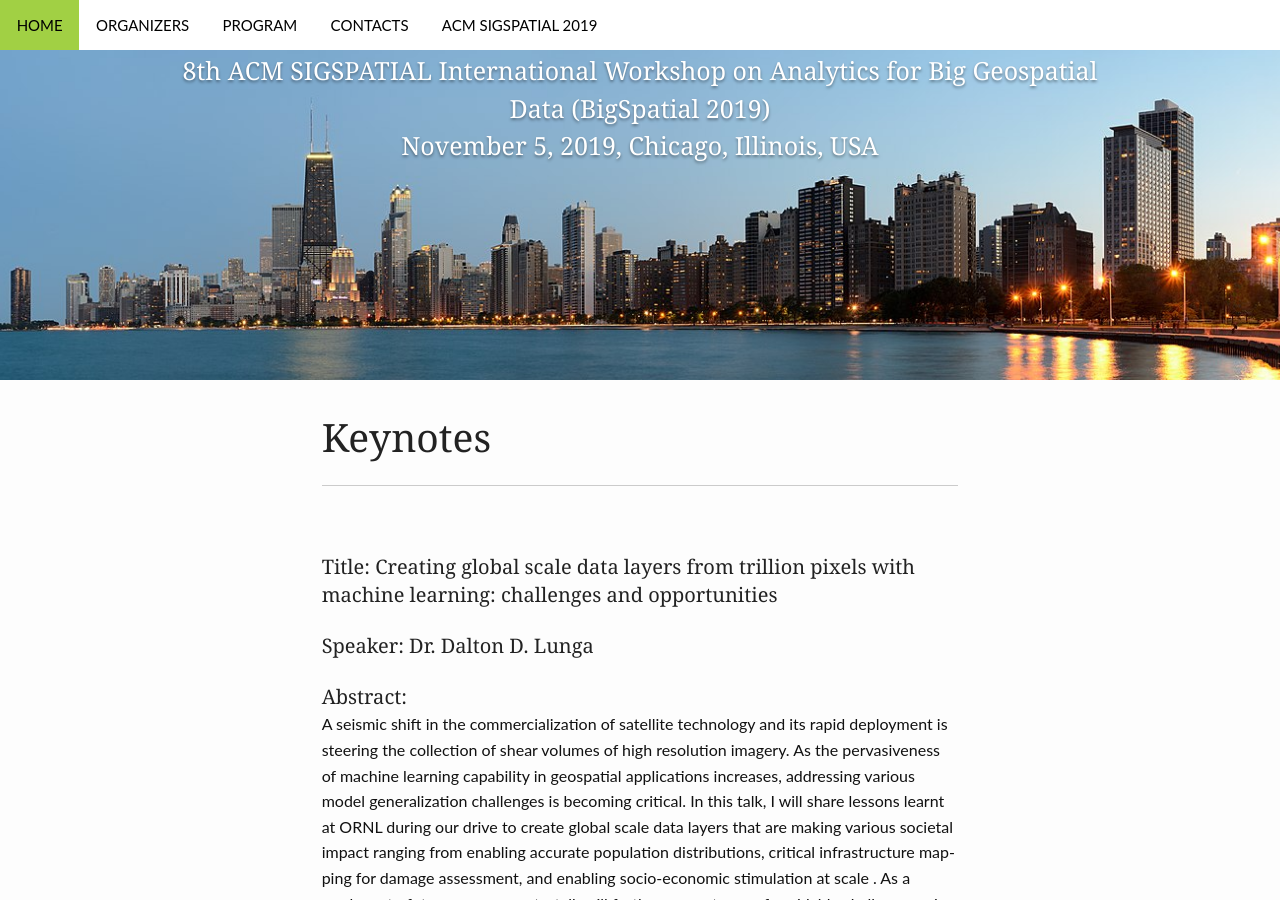
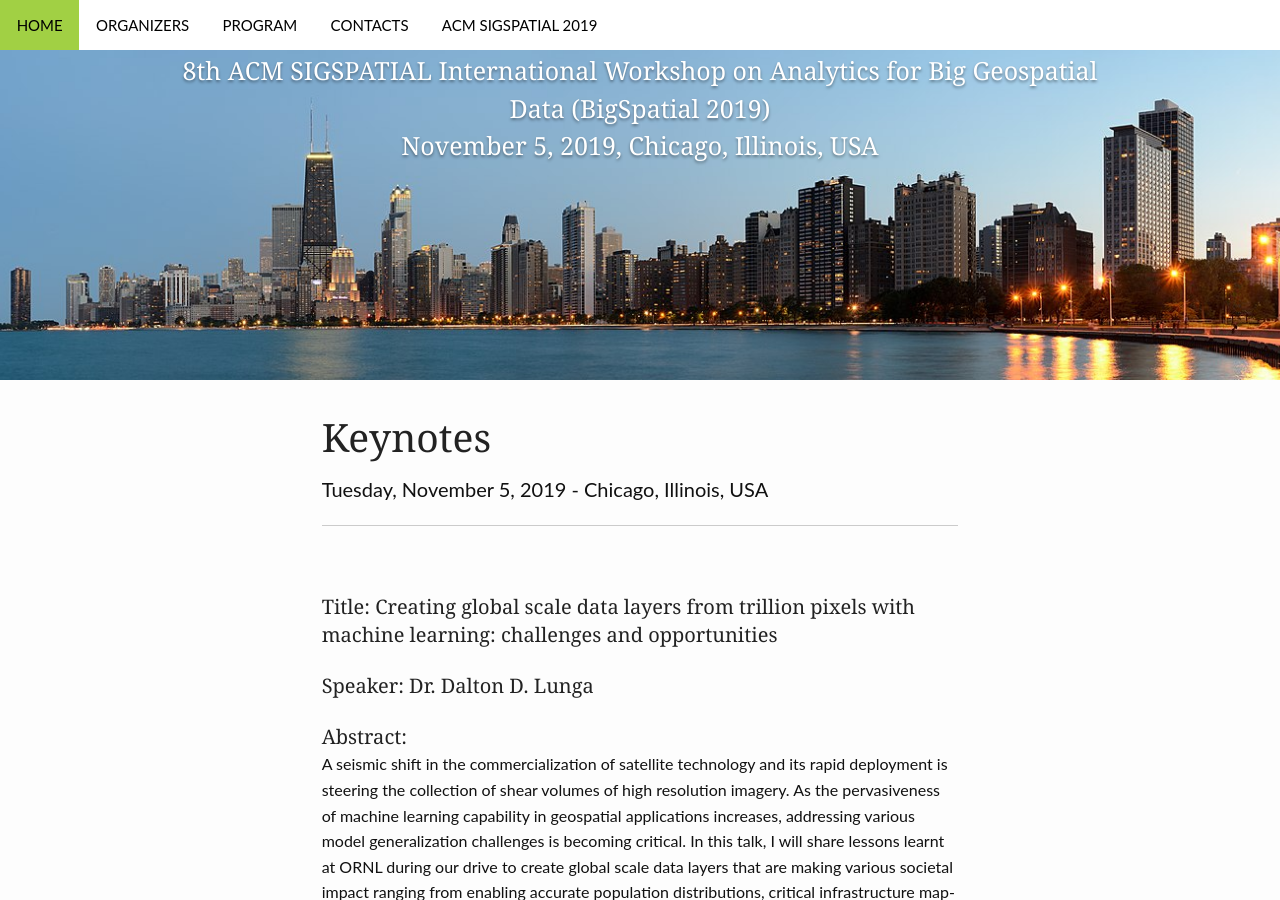
Before and after one commit to bigspatial2019/bigspatial-2018.github.io, a Jekyll site: the page built from program/keynotes/index.md, in a window 1280 px wide and 900 px high. Built offline with Jekyll 4.4.1, drawn with Linux system fonts in a browser that asks for light colours; comment, search, counter and statistics services are not loaded.

Commit message:
Update program

```diff
--- a/program/keynotes/index.md
+++ b/program/keynotes/index.md
@@ -5,7 +5,7 @@ layout: page_custom
 #
 subheadline: ""
 title: "Keynotes"
-teaser: ""
+teaser: "Tuesday, November 5, 2019 - Chicago, Illinois, USA"
 header:
    title: "8th ACM SIGSPATIAL International Workshop on Analytics for Big Geospatial Data (BigSpatial 2019)"
    title2: "November 5, 2019, Chicago, Illinois, USA"
```
Also changed, not shown: program/index.md (+1 -1 lines).
